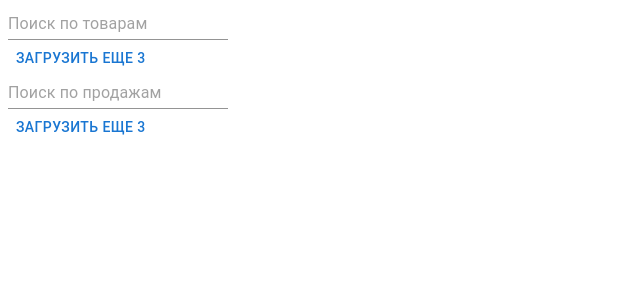
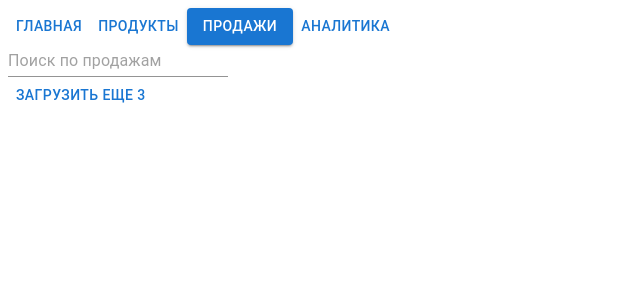
Before and after one commit to Kr-EA/CourseWork, a React (Create React App) app in the folder app/renderer/: page /sells in a window 1280 px wide. Shown: the top 300 px of the page, without its empty margins (0-640 px from the left). Built offline with nearby package versions, Linux system fonts and the light colour scheme.

Commit message:
Better project structure. Routing

```diff
--- a/app/package.json
+++ b/app/package.json
@@ -45,6 +45,7 @@
     "@mui/material": "^7.3.8",
     "better-sqlite3": "^12.6.2",
     "drizzle-orm": "^0.45.1",
+    "react-router-dom": "^7.13.1",
     "ts-transformer-keys": "^0.4.4"
   }
 }
--- a/app/renderer/src/App.tsx
+++ b/app/renderer/src/App.tsx
@@ -1,29 +1,19 @@
-import React, { useEffect } from 'react';
-import { TableView } from './components/TableView';
-import { TProduct, TSell } from './types/types';
-import { loadProducts, loadSells } from './tools/api_tools';
-import { SearchTable } from './components/SearchInput';
+import React from 'react';
+import { Route, Routes } from 'react-router-dom';
+import { Home } from './pages/Home';
+import { Products } from './pages/Products';
+import { Sells } from './pages/Sells';
+import { Analytics } from './pages/Analytics';
 
-const ProductsView = ({loadUnit}: {loadUnit: number}) => {
-  return (
-    <>
-      <SearchTable<TProduct> placeholder='Поиск по товарам' exceptions={[]} loadUnit={loadUnit} elementsLoader={(req: string | null, currentIndex: number, amount: number)=>loadProducts(req, currentIndex, amount)}/>
-    </>
- )
-}
-
-const SellsView = ({loadUnit}: {loadUnit: number}) => {
-  return (
-    <>
-      <SearchTable<TSell> placeholder='Поиск по продажам' exceptions={['product', 'product_id']} loadUnit={loadUnit} elementsLoader={(req: string | null, currentIndex: number, amount: number)=>loadSells(req, currentIndex, amount)}/>
-    </>
-  )
-}
 
 const App: React.FC = () => {
   return (<>
-    <ProductsView loadUnit={3}/>
-    <SellsView loadUnit={3}/>
+    <Routes>
+      <Route path='/' element={<Home/>}/>
+      <Route path='/products' element={<Products loadUnit={3}/>}/>
+      <Route path='/sells' element={<Sells loadUnit={3}/>}/>
+      <Route path='/analytics' element={<Analytics/>}/>
+    </Routes>
   </>);
 };
 
--- /dev/null
+++ b/app/renderer/src/components/Header.tsx
@@ -0,0 +1,15 @@
+import { Button } from "@mui/material"
+import { useLocation, useNavigate, useSearchParams } from "react-router-dom"
+import { HeaderProps } from "../types/types"
+
+export const Header = ({routes} : HeaderProps) => {
+
+    const navigator = useNavigate()
+    const location = useLocation()
+
+    return (<>
+        {routes.map((el) => (
+            <Button key={el.title} variant={location.pathname == el.path ? "contained" : "text"} onClick={() => (navigator(el.path))}>{el.title}</Button>
+        ))}
+    </>)
+}
--- a/app/renderer/src/index.tsx
+++ b/app/renderer/src/index.tsx
@@ -1,6 +1,13 @@
 import React from 'react';
 import { createRoot } from 'react-dom/client';
 import App from './App';
+import { BrowserRouter } from 'react-router-dom';
 
 const root = createRoot(document.getElementById('root')!);
-root.render(<App />);
+root.render(
+    <React.StrictMode>
+        <BrowserRouter>
+            <App />
+        </BrowserRouter>
+    </React.StrictMode>
+);
--- /dev/null
+++ b/app/renderer/src/pages/Analytics.tsx
@@ -0,0 +1,8 @@
+import { Header } from "../components/Header"
+import { routes } from "../types/routes"
+
+export const Analytics = () => {
+  return(<>
+    <Header routes={routes}/>
+  </>)
+}
--- /dev/null
+++ b/app/renderer/src/pages/Home.tsx
@@ -0,0 +1,8 @@
+import { Header } from "../components/Header"
+import { routes } from "../types/routes"
+
+export const Home = () => {
+  return(<>
+    <Header routes={routes}/>
+  </>)
+}
--- /dev/null
+++ b/app/renderer/src/pages/Products.tsx
@@ -0,0 +1,15 @@
+import { Header } from "../components/Header"
+import { SearchTable } from "../components/SearchInput"
+import { loadProducts } from "../api/api_tools"
+import { TProduct } from "../types/types"
+import { routes } from "../types/routes"
+
+export const Products = ({loadUnit}: {loadUnit: number}) => {
+
+  return (
+    <>
+      <Header routes={routes}/>
+      <SearchTable<TProduct> placeholder='Поиск по товарам' exceptions={[]} loadUnit={loadUnit} elementsLoader={(req: string | null, currentIndex: number, amount: number)=>loadProducts(req, currentIndex, amount)}/>
+    </>
+ )
+}
--- /dev/null
+++ b/app/renderer/src/pages/Sells.tsx
@@ -0,0 +1,15 @@
+import { Header } from "../components/Header"
+import { SearchTable } from "../components/SearchInput"
+import { loadSells } from "../api/api_tools"
+import { TSell } from "../types/types"
+import { routes } from "../types/routes"
+
+export const Sells = ({loadUnit}: {loadUnit: number}) => {
+
+  return (
+    <>
+      <Header routes={routes}/>
+      <SearchTable<TSell> placeholder='Поиск по продажам' exceptions={['product', 'product_id']} loadUnit={loadUnit} elementsLoader={(req: string | null, currentIndex: number, amount: number)=>loadSells(req, currentIndex, amount)}/>
+    </>
+  )
+}
--- /dev/null
+++ b/app/renderer/src/types/routes.ts
@@ -0,0 +1,18 @@
+export const routes: Array<{title: string, path: string}> = [
+    {
+        title: 'Главная',
+        path: '/'
+    },
+    {
+        title: 'Продукты',
+        path: '/products'
+    },
+    {
+        title: 'Продажи',
+        path: '/sells'
+    },
+    {
+        title: 'Аналитика',
+        path: '/analytics'
+    }
+]
--- a/app/renderer/src/types/types.ts
+++ b/app/renderer/src/types/types.ts
@@ -5,6 +5,10 @@ export interface TableViewProps<T>{
     loadUnit: number,
     exceptions: Array<string>,
     elementsLoader: (req: string | null, currentLoadIndex: number, amount: number) => Promise<Array<T>>
+}
+
+export interface HeaderProps{
+    routes: Array<{title: string, path: string}>
 }
 
 export interface SearchInputProps<T>{
```
Also changed, not shown: app/webpack.renderer.config.js (+16 -2 lines), app/renderer/src/api/api_tools.ts (renamed from app/renderer/src/tools/api_tools.ts), 2 other files (tests, documents, lock files or other folders).
